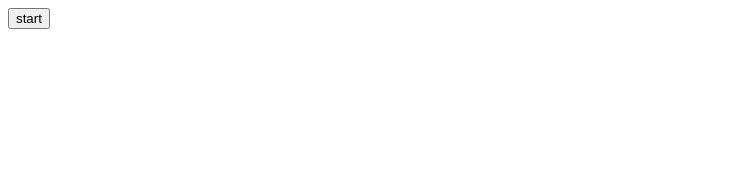
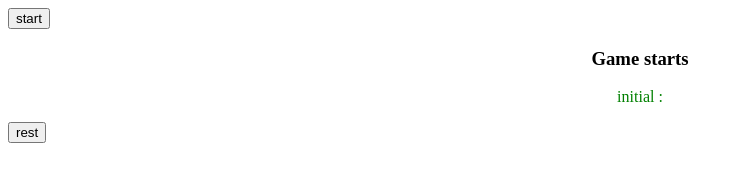
Before and after one commit to vijaymeenasak/car, a plain HTML site: page index.html in a window 1280 px wide. Shown: the whole page, without its empty margins (0-743 px from the left). Drawn offline with Linux system fonts and the light colour scheme.

Commit message:
third commit

```diff
--- a/index.html
+++ b/index.html
@@ -11,6 +11,11 @@
     <button onclick="start()" class="start-btn">start</button>
     <p class="dist"></p>
     <p class="petrol"></p>
+
+    <h3>Game starts</h3>
+    <p class="initial">initial : </p>
+
+    <button onclick="reset()" class="reset-btn">rest</button>
     <script src="script.js"></script>
 </body>
 </html>
--- a/script.js
+++ b/script.js
@@ -1,5 +1,7 @@
 const totalDistance = document.querySelector(".dist")
 const petEl = document.querySelector(".petrol")
+
+
 let distanceTravelled = 0 ;
 let petrolConsumed = 0 ;
 let petrolRefill = 30 ;
@@ -9,8 +11,11 @@ let petrolPump = [3,7,9,11,15,19];
 
 function start(){
     let initalDistance = Math.trunc(Math.random()*5+1)
-    console.log("random distance between 1-6" + initalDistance);
+    console.log("random distance between 1-6 " +  initalDistance);
     distanceTravelled = distanceTravelled + initalDistance ;
+
+
+
     //distanceTravelled += initalDistance ;
     //totalDistance.textContent = "Total Distance Travelled :" + distanceTravelled + "km";
    if (distanceTravelled >= 100 || petrolRemaining<=0) {
@@ -72,3 +77,19 @@ function start(){
 
 
  }
+
+ function reset(){
+    petrolConsumed = 0 ;
+    petrolRefill = 30 ;
+     petrolRemaining = 50 ;
+    petrolPump = [3,7,9,11,15,19];
+    distanceTravelled = 0;
+    totalDistance.textContent = "Total Distance Travelled :" + distanceTravelled + "km"
+    petrolRemaining = 50 ;
+    petEl.textContent = "petrol consumed :" + petrolRemaining + "L"
+
+    //totalDistance.textContent = 0;
+
+
+    //petEl.textContent = 50;
+ }
--- a/style.css
+++ b/style.css
@@ -0,0 +1,10 @@
+h3{
+    text-align: center;
+}
+
+.initial{
+    text-align: center;
+    margin-top: 3px;
+    color: green;
+    font-weight: 10px;
+}
```
